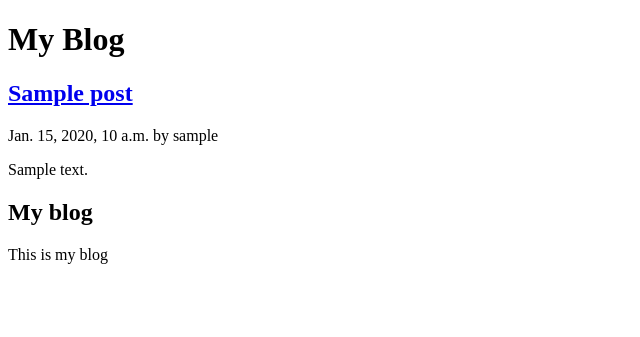
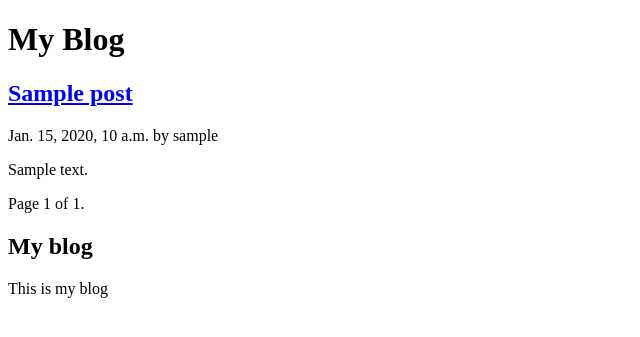
Before and after one commit to rahidulislam/blog_project, a Django app: page / in a window 1280 px wide. Shown: the top 337 px of the page, without its empty margins (0-640 px from the left). Run offline with Django 5.2, Linux system fonts and the light colour scheme; tables that the repository leaves empty hold one stand-in row (values such as "Sample post").

Commit message:
paginatior is added

```diff
--- a/blog/templates/blog/post/list.html
+++ b/blog/templates/blog/post/list.html
@@ -18,6 +18,6 @@
         {{post.body|truncatewords:30|linebreaks}}
     </p>
 {% endfor %}
-
+    {% include 'pagination.html' with page=posts%}
 
 {% endblock content %}
--- /dev/null
+++ b/blog/templates/pagination.html
@@ -0,0 +1,17 @@
+<div class="pagination">
+    <span class="step-links">
+
+        {% if page.has_previous %}
+            <a href="?page={{page.previous_page_number}}">Previous</a>
+        {% endif %}
+
+        <span class="current">
+            Page {{page.number}} of {{page.paginator.num_pages}}.
+        </span>
+
+        {% if page.has_next %}
+            <a href="?page={{page.next_page_number}}">Next</a>
+        {% endif %}
+
+    </span>
+</div>
--- a/blog/views.py
+++ b/blog/views.py
@@ -1,11 +1,19 @@
 from django.shortcuts import render, get_object_or_404
-from django.http import Http404
+from django.core.paginator import Paginator,EmptyPage,PageNotAnInteger
 from .models import Post
 
 
 # Create your views here.
 def post_list(request):
-    posts = Post.published.all()
+    post_list = Post.published.all()
+    paginator = Paginator(post_list,3)
+    page_number = request.GET.get('page',1)
+    try:
+        posts = paginator.page(page_number)
+    except PageNotAnInteger:
+        posts = paginator.page(1)
+    except EmptyPage:
+        posts = paginator.page(paginator.num_pages)
     return render(request, "blog/post/list.html", {"posts": posts})
 
 
@@ -23,4 +31,5 @@ def post_detail(request, year, month, day, slug):
         publish__day=day,
     )
 
+
     return render(request, "blog/post/detail.html", {"post": post})
```
